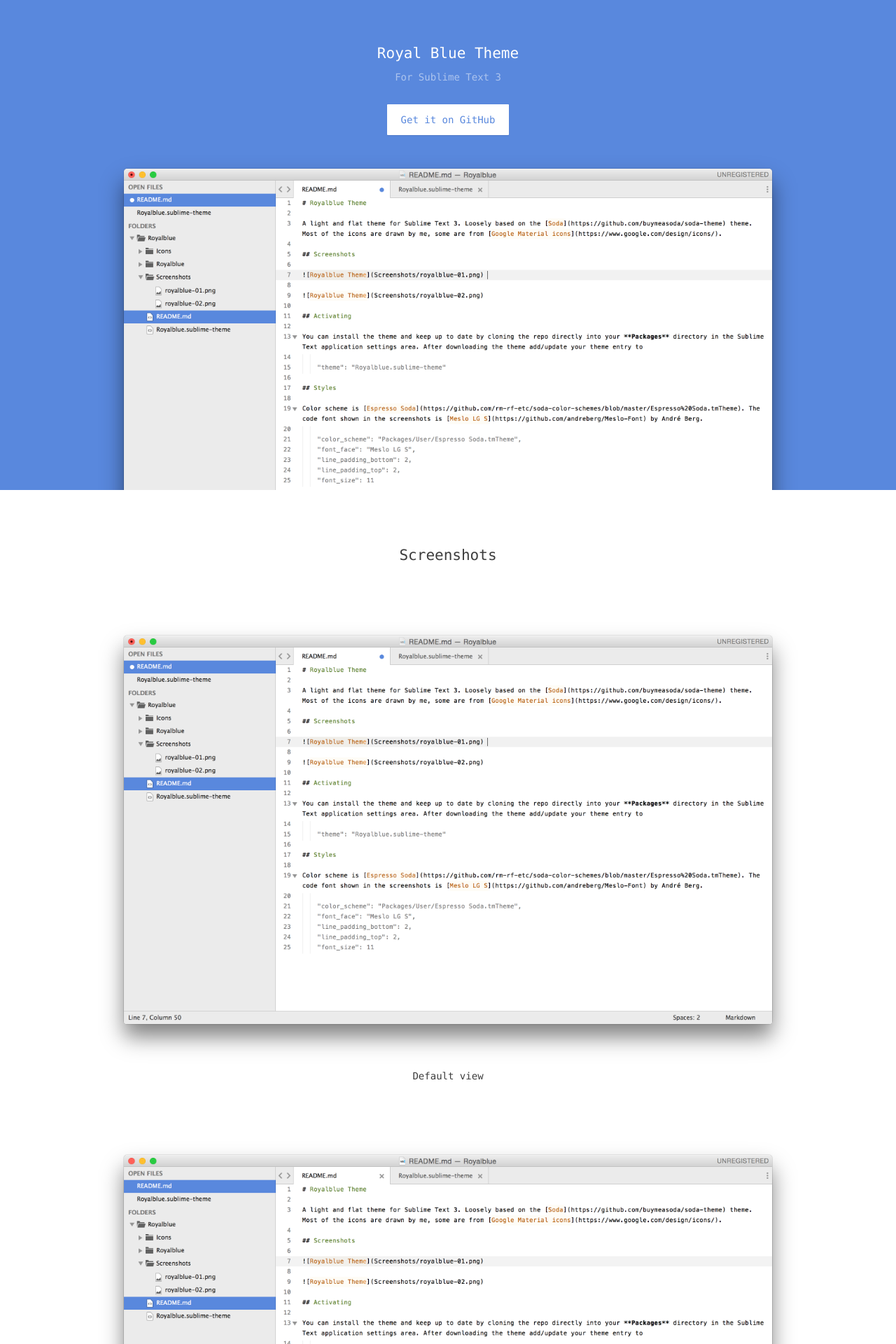
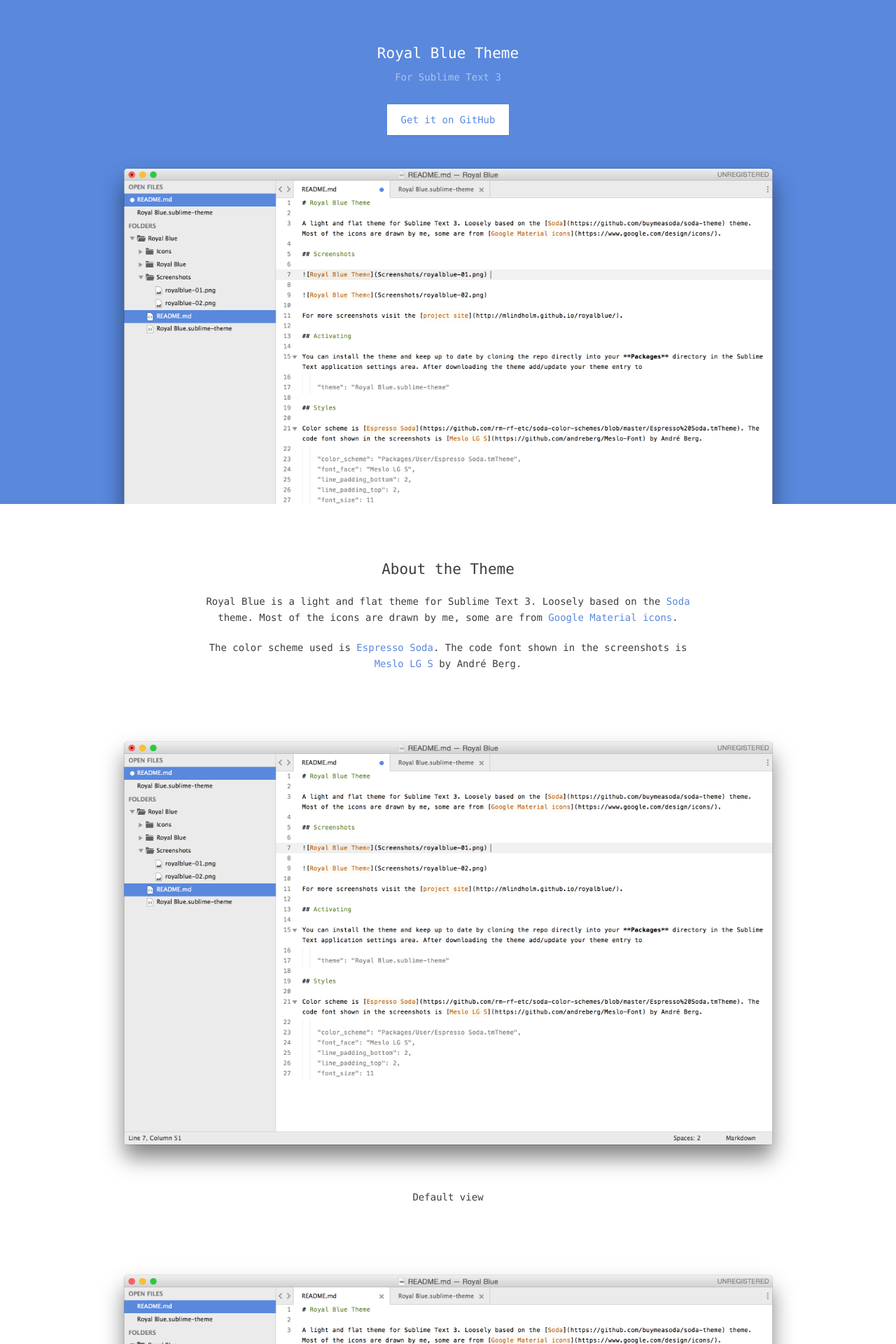
Before and after one commit to mlindholm/homepage, a Jekyll site: the page royalblue/index.html, which Jekyll copies as it is, in a window 1280 px wide. Shown: the top 1920 px of the page at 70% size. Built offline with Jekyll 4.4.1, drawn with Linux system fonts in a browser that asks for light colours; Markdown is read by kramdown in place of the engine named in the settings; some of the changed text lies outside the part shown.

Commit message:
Update text and screenshots

```diff
--- a/royalblue/css/main.css
+++ b/royalblue/css/main.css
@@ -71,10 +71,14 @@
     padding: 0 30px;
 }
 
+.narrow {
+    max-width: 720px;
+    margin: 0 auto;
+}
 
 .header {
     background-color: #5988DD;
-    height: 700px;
+    height: 720px;
     color: white;
     padding-top: 60px;
     overflow: hidden;
@@ -100,6 +104,10 @@
 }
 
 @media only screen and (max-width: 768px) {
+    .narrow {
+        width: 100%;
+    }
+
     .header {
         height: auto;
     }
@@ -122,17 +130,3 @@
         display: none;
     }
 }
-
-.clearfix:before,
-.clearfix:after {
-    content: " ";
-    display: table;
-}
-
-.clearfix:after {
-    clear: both;
-}
-
-.clearfix {
-    *zoom: 1;
-}
--- a/royalblue/index.html
+++ b/royalblue/index.html
@@ -20,14 +20,18 @@
         </header>
         <div class="screenshots">
             <div class="wrapper">
-                <h2>Screenshots</h2>
+                <h2>About the Theme</h2>
+                <div class="narrow">
+                    <p>Royal Blue is a light and flat theme for Sublime Text 3. Loosely based on the <a href="https://github.com/buymeasoda/soda-theme" target="_blank">Soda</a> theme. Most of the icons are drawn by me, some are from <a href="https://www.google.com/design/icons/" target="_blank">Google Material icons</a>.</p>
+                    <p>The color scheme used is <a href="https://github.com/rm-rf-etc/soda-color-schemes/blob/master/Espresso%20Soda.tmTheme" target="_blank">Espresso Soda</a>. The code font shown in the screenshots is <a href="https://github.com/andreberg/Meslo-Font" target="_blank">Meslo LG S</a> by André Berg. </p>
+                </div>
                 <img src="img/royalblue-01.png" alt="royalblue">
                 <p>Default view</p>
+                <img src="img/royalblue-02.png" alt="royalblue">
+                <p>Find &amp; Replace</p>
+                <img src="img/royalblue-03.png" alt="royalblue">
+                <p>Goto Anything Panel</p>
                 <img src="img/royalblue-04.png" alt="royalblue">
-                <p>Find &amp; Replace</p>
-                <img src="img/royalblue-02.png" alt="royalblue">
-                <p>Goto Anything Panel</p>
-                <img src="img/royalblue-03.png" alt="royalblue">
                 <p>Command Palette</p>
                 <img src="img/royalblue-05.png" alt="royalblue">
                 <p>&nbsp;</p>
@@ -36,7 +40,7 @@
         </div>
         <footer class="footer">
             <div class="wrapper">
-                <p>Royalblue is a light and flat theme for Sublime Text 3. Loosely based on the <a href="https://github.com/buymeasoda/soda-theme" target="_blank">Soda</a> theme. <br/> Most of the icons are drawn by me, some are from <a href="https://www.google.com/design/icons/" target="_blank">Google Material icons</a>.</p>
+                <p>Royal Blue - A light and flat theme for Sublime Text 3</p>
                 <p><a href="https://github.com/mlindholm/royalblue-theme/" target="_blank">Get it on GitHub</a></p>
                 <p>Made by <a href="http://mathiaslindholm.com/" target="_blank">Mathias Lindholm</a></p>
             </div>
```
Also changed, not shown: royalblue/img/royalblue-01.png, royalblue/img/royalblue-02.png, royalblue/img/royalblue-03.png, royalblue/img/royalblue-04.png.
